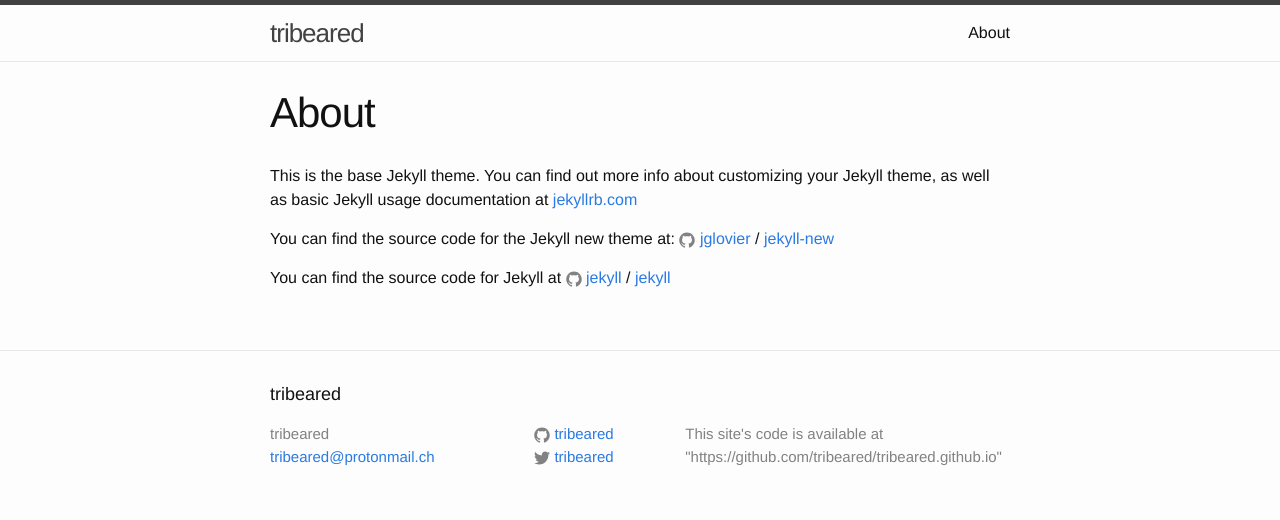
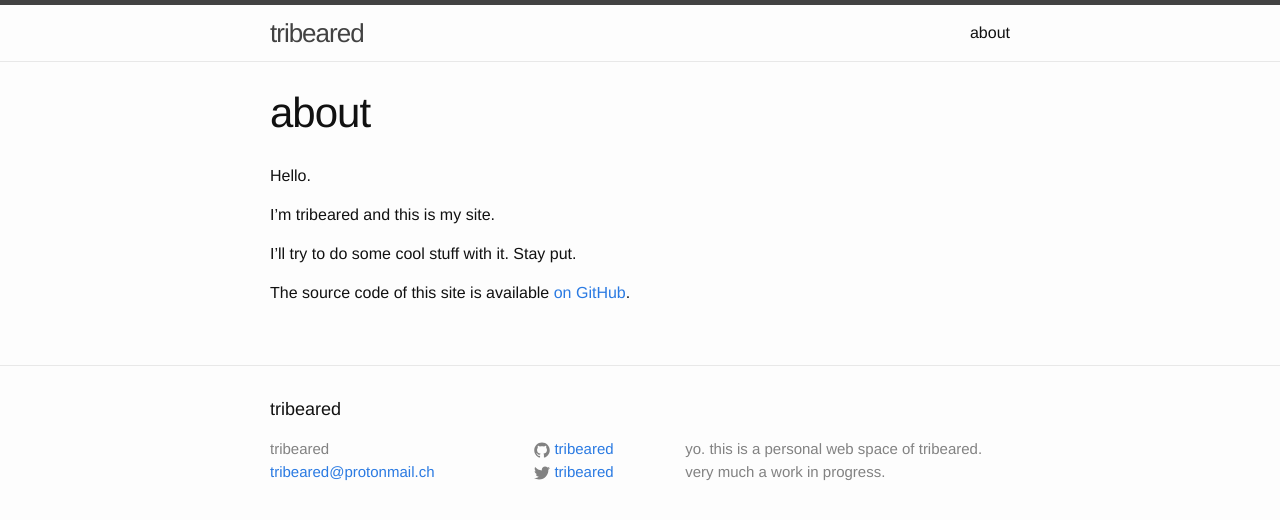
Before and after one commit to tribeared/tribeared.github.io, a Jekyll site: the page built from about.md, in a window 1280 px wide. Shown: the top 520 px of the page. Built offline with Jekyll 4.4.1, drawn with Linux system fonts in a browser that asks for light colours.

Commit message:
Customize About page

```diff
--- a/_config.yml
+++ b/_config.yml
@@ -9,7 +9,7 @@
 title: tribeared
 email: tribeared@protonmail.ch
 description: > # this means to ignore newlines until "baseurl:"
-  This site's code is available at "https://github.com/tribeared/tribeared.github.io"
+  yo. this is a personal web space of tribeared. very much a work in progress.
 baseurl: "" # the subpath of your site, e.g. /blog
 url: "http://yourdomain.com" # the base hostname & protocol for your site
 twitter_username: tribeared
--- a/about.md
+++ b/about.md
@@ -1,15 +1,15 @@
 ---
 layout: page
-title: About
+title: about
 permalink: /about/
 ---
 
-This is the base Jekyll theme. You can find out more info about customizing your Jekyll theme, as well as basic Jekyll usage documentation at [jekyllrb.com](http://jekyllrb.com/)
+Hello.
 
-You can find the source code for the Jekyll new theme at:
-{% include icon-github.html username="jglovier" %} /
-[jekyll-new](https://github.com/jglovier/jekyll-new)
+I'm tribeared and this is my site.
 
-You can find the source code for Jekyll at
-{% include icon-github.html username="jekyll" %} /
-[jekyll](https://github.com/jekyll/jekyll)
+I'll try to do some cool stuff with it. Stay put.
+
+
+
+The source code of this site is available [on GitHub](https://github.com/tribeared/tribeared.github.io).
```
